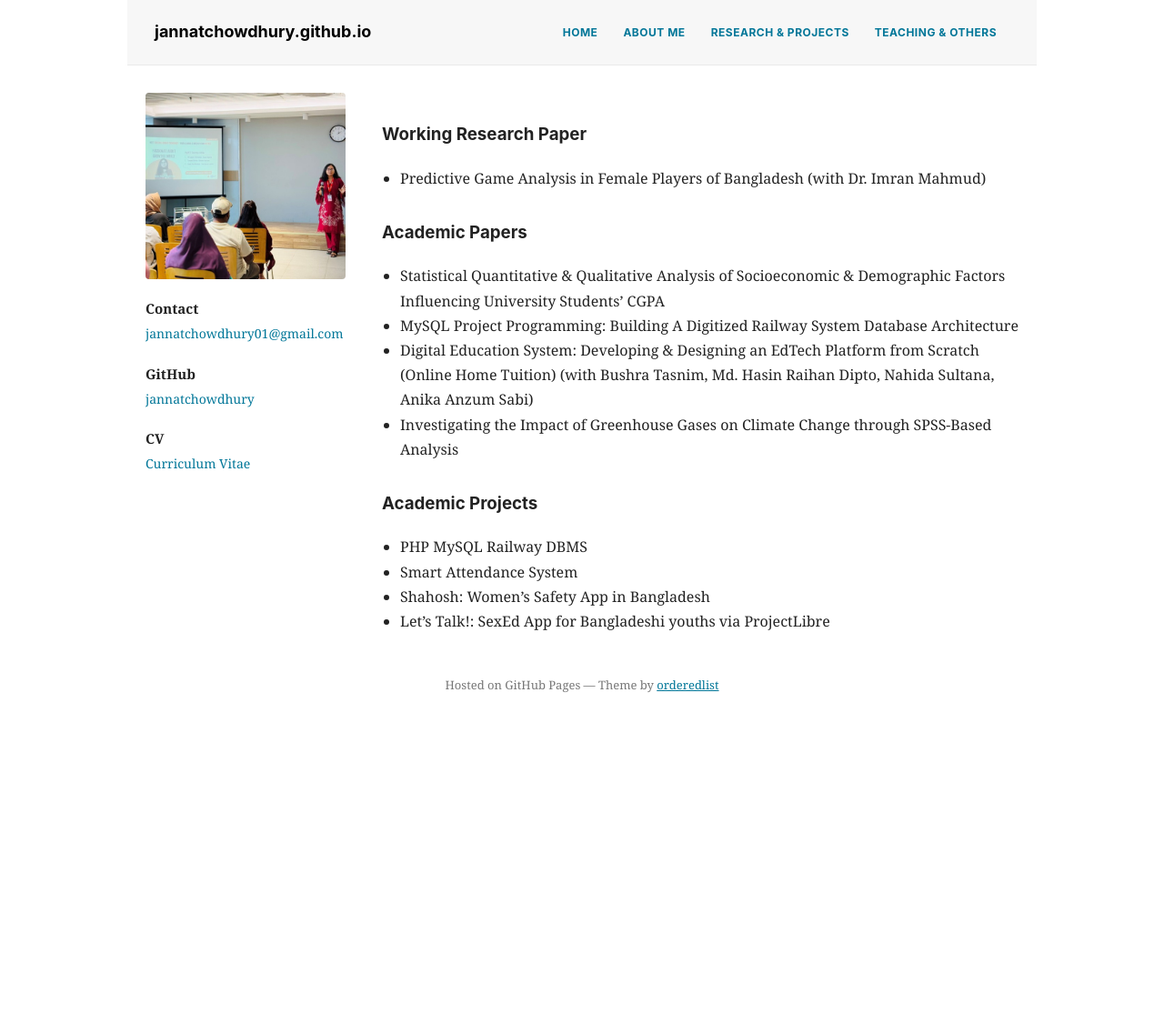
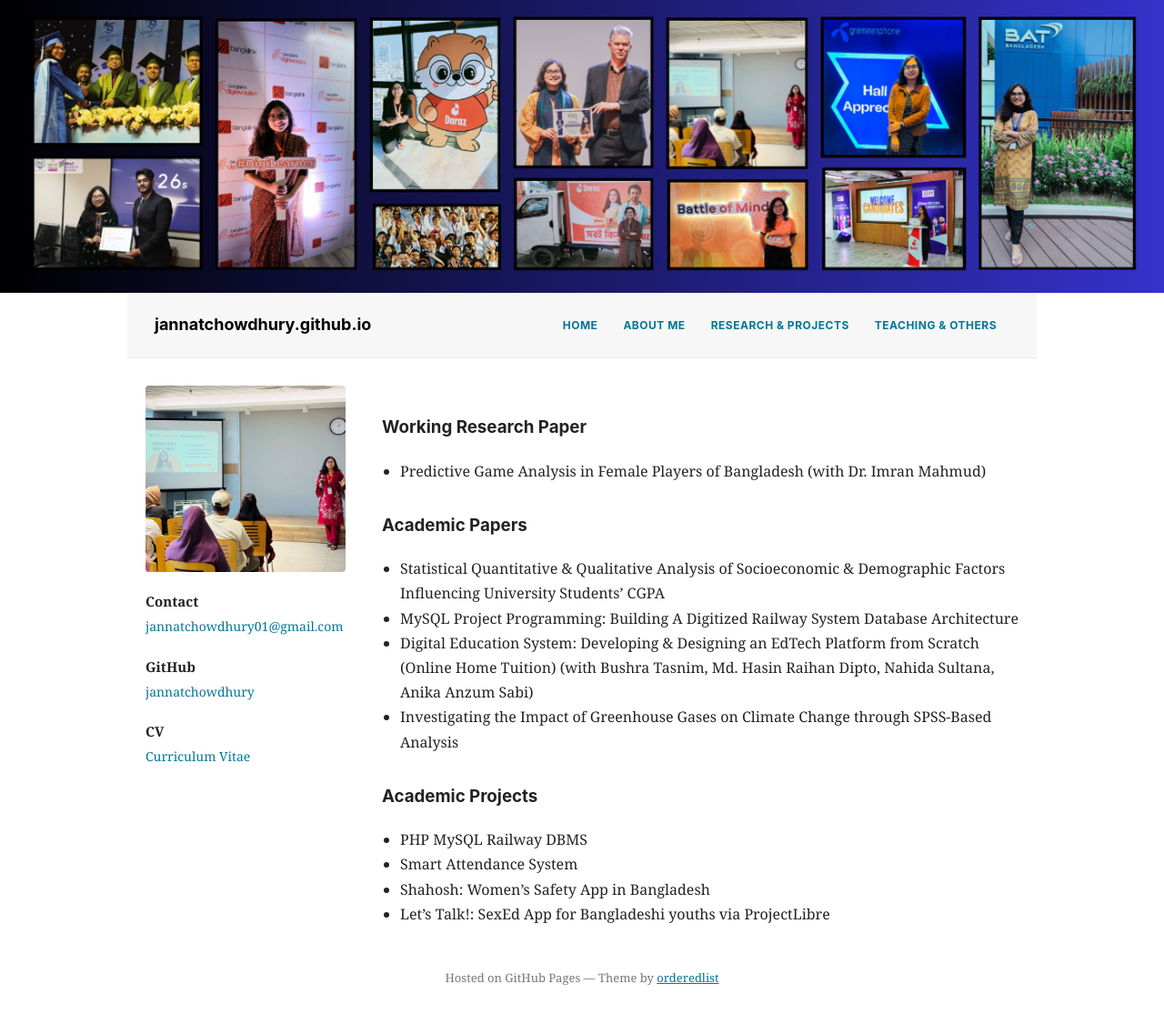
Before and after one commit to jannatchowdhury/jannatchowdhury.github.io, a Jekyll site: the page built from research.md, in a window 1280 px wide. Shown: the whole page at 91% size. Built offline with Jekyll 4.4.1, drawn with Linux system fonts in a browser that asks for light colours; our own code applies the rules of GitHub Pages for plain Markdown files; before the commit the page ends 900 px from its top, so only the background shows below that.

Commit message:
Update default.html

```diff
--- a/_layouts/default.html
+++ b/_layouts/default.html
@@ -9,7 +9,6 @@
     * { box-sizing: border-box; }
     body { margin: 0; font-family: Georgia, "Times New Roman", serif; color: #222; line-height: 1.6; }
     .wrapper { max-width: 1000px; margin: 0 auto; padding: 0 20px 40px; }
-
     .top-nav {
       display: flex;
       justify-content: space-between;
@@ -39,7 +38,6 @@
       white-space: nowrap;
     }
     .top-nav nav a:hover { text-decoration: underline; }
-
     .layout { display: flex; gap: 40px; align-items: flex-start; }
     .sidebar { width: 220px; flex-shrink: 0; }
     .sidebar img { width: 100%; border-radius: 4px; margin-bottom: 15px; display: block; }
@@ -47,7 +45,6 @@
     .sidebar p, .sidebar a { font-size: 14px; margin: 4px 0; }
     .sidebar a { color: #007698; text-decoration: none; }
     .sidebar a:hover { text-decoration: underline; }
-
     .content { flex: 1; min-width: 0; line-height: 1.7; }
     .content h3 { margin-top: 30px; font-family: -apple-system, "Helvetica Neue", Arial, sans-serif; }
     .content ul { padding-left: 20px; }
@@ -56,7 +53,6 @@
       text-decoration: none;
     }
     .content a:hover { text-decoration: underline; }
-
     .site-footer {
       text-align: center;
       padding: 30px 0 0;
@@ -65,7 +61,6 @@
       clear: both;
     }
     .site-footer a { color: #007698; }
-
     @media (max-width: 700px) {
       .top-nav { flex-wrap: wrap; }
       .layout { flex-direction: column; }
@@ -74,9 +69,7 @@
   </style>
 </head>
 <body>
-  {% if page.url == "/" %}
-    <img src="{{ '/cover.png' | relative_url }}" alt="{{ site.title }}" style="width: 100%; display: block;">
-  {% endif %}
+  <img src="{{ '/cover.png' | relative_url }}" alt="{{ site.title }}" style="width: 100%; display: block;">
   <div class="wrapper">
     <div class="top-nav">
       <span class="site-title">{{ site.title }}</span>
@@ -87,28 +80,22 @@
         <a href="{{ '/teaching.html' | relative_url }}">TEACHING &amp; OTHERS</a>
       </nav>
     </div>
-
     <div class="layout">
       <div class="sidebar">
         {% if site.avatar %}
           <img src="{{ site.avatar | relative_url }}" alt="{{ site.title }}">
         {% endif %}
-
         <h3>Contact</h3>
         <p><a href="mailto:{{ site.email }}">{{ site.email }}</a></p>
-
         <h3>GitHub</h3>
         <p><a href="https://github.com/{{ site.github_username }}">{{ site.github_username }}</a></p>
-
         <h3>CV</h3>
         <p><a href="{{ site.cv_link | relative_url }}">Curriculum Vitae</a></p>
       </div>
-
       <div class="content">
         {{ content }}
       </div>
     </div>
-
     <div class="site-footer">
       Hosted on GitHub Pages &mdash; Theme by <a href="https://github.com/orderedlist">orderedlist</a>
     </div>
```
